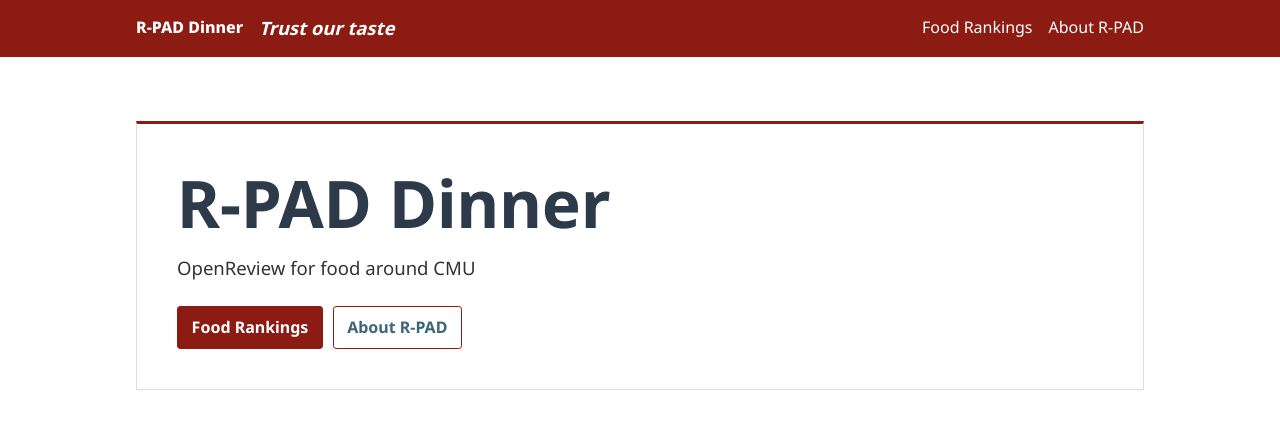
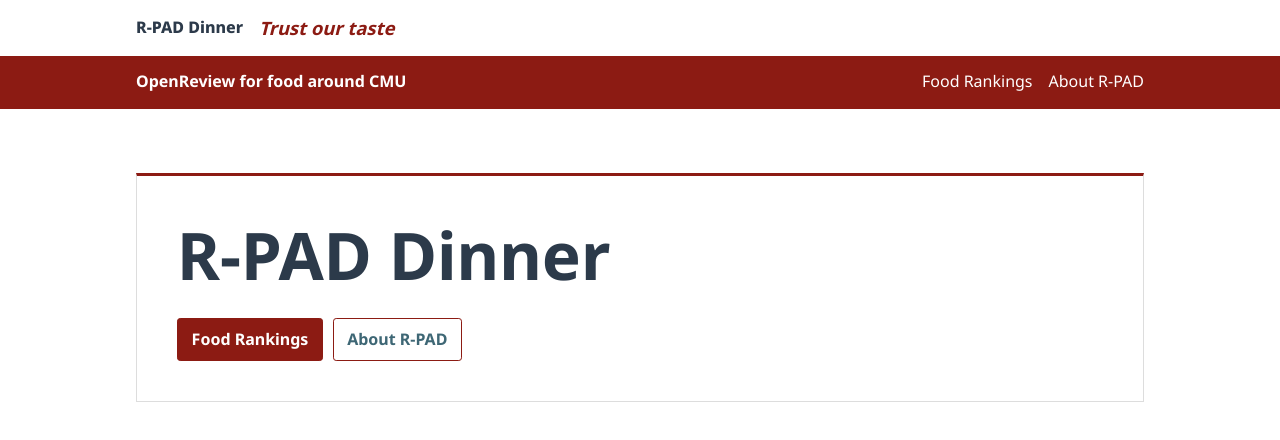
Before and after one commit to hebu24/rpad-dinner, a plain HTML site: page index.html in a window 1280 px wide. Drawn offline with Linux system fonts and the light colour scheme.

Commit message:
Refactor header structure and styles in index.html
Updated brand and slogan styles, added site subtitle.

```diff
--- a/index.html
+++ b/index.html
@@ -33,8 +33,9 @@
       flex-wrap: wrap;
       gap: 0.5rem 1rem;
     }
-    .brand { color: var(--paper); font-weight: 800; text-decoration: none; }
-    .slogan { color: var(--paper); font-size: 1.15rem; font-weight: 700; font-style: italic; }
+    .brand { color: var(--heading); font-weight: 800; text-decoration: none; }
+    .site-subtitle { color: var(--paper); font-weight: 700; }
+    .slogan { color: var(--dark-red); font-size: 1.15rem; font-weight: 700; font-style: italic; }
     .site-header nav { display: flex; flex-wrap: wrap; gap: 0.5rem 1rem; margin-left: auto; }
     .site-header nav a { color: var(--paper); text-decoration: none; }
     .site-header nav a:hover { text-decoration: underline; }
@@ -47,7 +48,6 @@
     h2 { font-size: clamp(1.7rem, 4vw, 2.35rem); }
     h3 { font-size: 1.16rem; }
     p { margin: 0.7rem 0 0; }
-    #home > p { font-size: 1.16rem; }
     #home nav { display: flex; flex-wrap: wrap; gap: 0.6rem; margin-top: 1.5rem; }
     .button {
       display: inline-block;
@@ -95,20 +95,24 @@
     <symbol id="icon-bus" viewBox="0 0 24 24"><rect x="4" y="3" width="16" height="15" rx="3"/><path d="M4 11h16M7 18v3m10-3v3M8 15h1m6 0h1"/></symbol>
     <symbol id="icon-car" viewBox="0 0 24 24"><rect x="3" y="11" width="18" height="7" rx="2"/><path d="m5 11 2-5h10l2 5M6 18v2m12-2v2M7 14h1m8 0h1"/></symbol>
   </svg>
-  <header class="site-header">
+  <header>
     <div class="header-content">
       <a class="brand" href="#home">R-PAD Dinner</a>
       <span class="slogan">Trust our taste</span>
-      <nav aria-label="Site navigation">
-        <a href="#food-rankings">Food Rankings</a>
-        <a href="#about-rpad">About R-PAD</a>
-      </nav>
+    </div>
+    <div class="site-header">
+      <div class="header-content">
+        <span class="site-subtitle">OpenReview for food around CMU</span>
+        <nav aria-label="Site navigation">
+          <a href="#food-rankings">Food Rankings</a>
+          <a href="#about-rpad">About R-PAD</a>
+        </nav>
+      </div>
     </div>
   </header>
   <main>
     <section class="panel" id="home" aria-labelledby="home-title">
       <h1 id="home-title">R-PAD Dinner</h1>
-      <p>OpenReview for food around CMU</p>
       <nav aria-label="Explore R-PAD Dinner">
         <a class="button button-primary" href="#food-rankings">Food Rankings</a>
         <a class="button" href="#about-rpad">About R-PAD</a>
```
